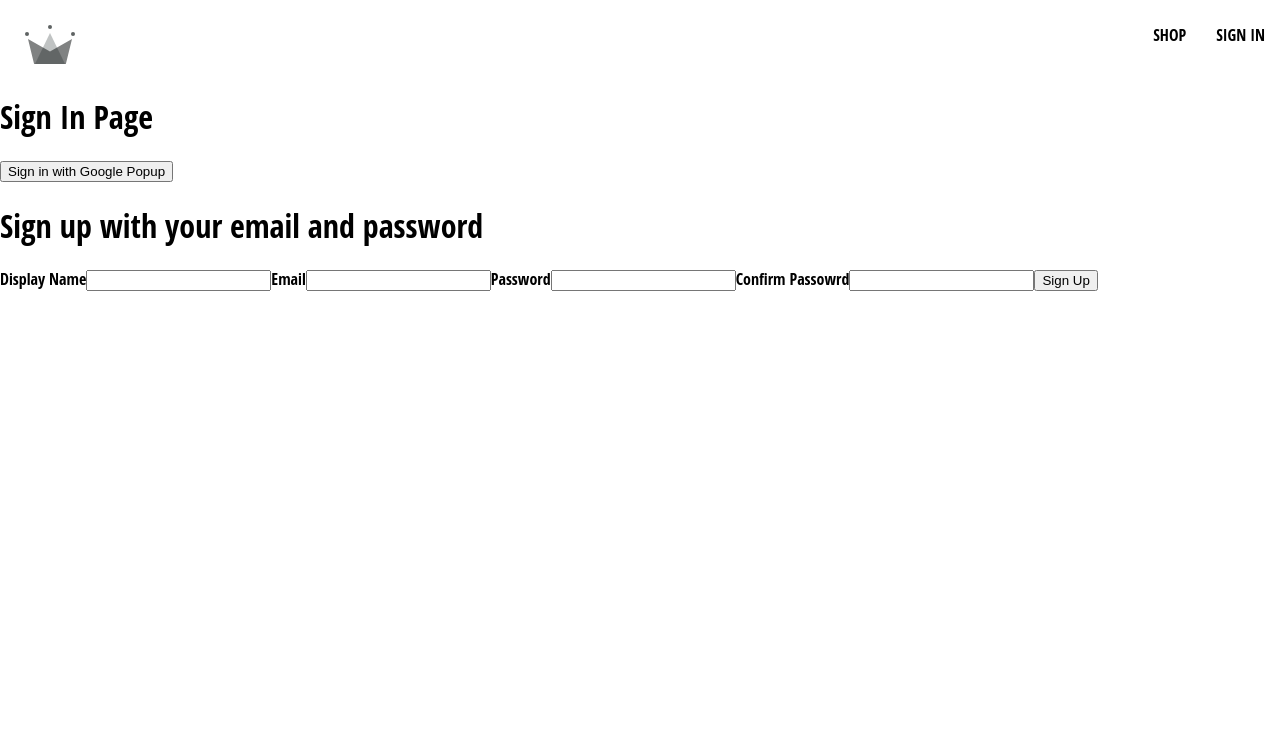
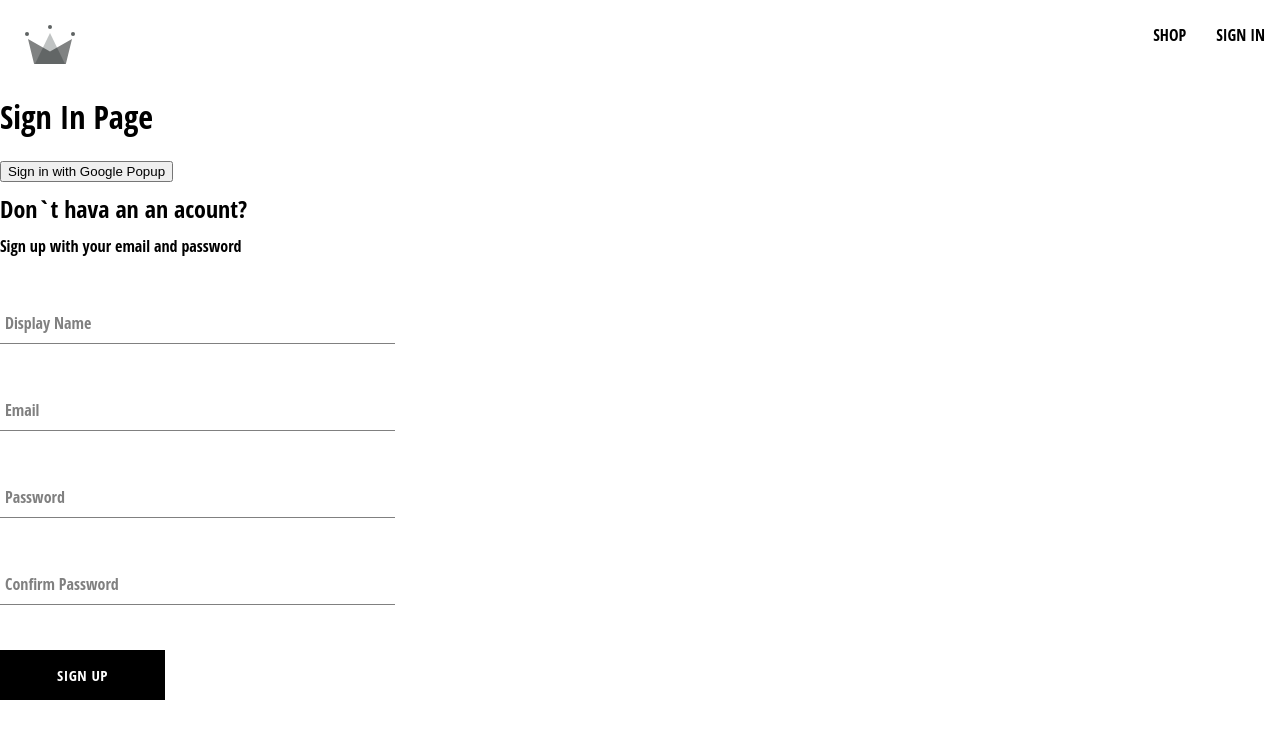
Before and after one commit to vrichtmann/e-comerce, a React (Create React App) app: page /sign-in in a window 1280 px wide. Shown: the top 738 px of the page. Built offline with nearby package versions, Linux system fonts and the light colour scheme; a web font is replaced by a local one.

Commit message:
create sign up component, the form input component ,button component

```diff
--- /dev/null
+++ b/src/compoments/button/button.component.jsx
@@ -0,0 +1,17 @@
+
+import './button.styles.scss';
+
+const BUTTON_TYPE_CLASSES ={
+    google: 'google-sign-in',
+    inverted:  'inverted'
+}
+
+const Button = ({children, buttonType, ...otherProps }) =>{
+    return(
+        <button className={`button-container ${BUTTON_TYPE_CLASSES[buttonType]}`} {...otherProps}>
+            {children}
+        </button>
+    )
+}
+
+export default Button
--- /dev/null
+++ b/src/compoments/button/button.styles.scss
@@ -0,0 +1,46 @@
+.button-container {
+    min-width: 165px;
+    width: auto;
+    height: 50px;
+    letter-spacing: 0.5px;
+    line-height: 50px;
+    padding: 0 35px 0 35px;
+    font-size: 15px;
+    background-color: black;
+    color: white;
+    text-transform: uppercase;
+    font-family: 'Open Sans Condensed';
+    font-weight: bolder;
+    border: none;
+    cursor: pointer;
+    display: flex;
+    justify-content: center;
+
+    &:hover {
+      background-color: white;
+      color: black;
+      border: 1px solid black;
+    }
+
+    &.google-sign-in {
+      background-color: #4285f4;
+      color: white;
+
+      &:hover {
+        background-color: #357ae8;
+        border: none;
+      }
+    }
+
+    &.inverted {
+      background-color: white;
+      color: black;
+      border: 1px solid black;
+
+      &:hover {
+        background-color: black;
+        color: white;
+        border: none;
+      }
+    }
+  }
--- /dev/null
+++ b/src/compoments/form-input/form-input.component.jsx
@@ -0,0 +1,17 @@
+import './form-input.styles.scss';
+
+const FormInput = ({label, ...otherProps}) =>{
+    return(
+        <div className="group">
+            <input className="form-input" {...otherProps}/>
+            {label && (
+            <label className={`${otherProps.value.length > 0 ? 'shrink': '' } form-input-label`}>
+                {label}
+                </label>
+            )}
+
+        </div>
+    );
+};
+
+export default FormInput;
--- /dev/null
+++ b/src/compoments/form-input/form-input.styles.scss
@@ -0,0 +1,54 @@
+$sub-color: grey;
+$main-color: black;
+
+@mixin shrinkLabel {
+  top: -14px;
+  font-size: 12px;
+  color: $main-color;
+}
+
+.group {
+  position: relative;
+  margin: 45px 0;
+
+  .form-input {
+    background: none;
+    background-color: white;
+    color: $sub-color;
+    font-size: 18px;
+    padding: 10px 10px 10px 5px;
+    display: block;
+    width: 100%;
+    border: none;
+    border-radius: 0;
+    border-bottom: 1px solid $sub-color;
+    margin: 25px 0;
+
+    &:focus {
+      outline: none;
+    }
+
+    &:focus ~ .form-input-label {
+      @include shrinkLabel();
+    }
+  }
+
+  input[type='password'] {
+    letter-spacing: 0.3em;
+  }
+
+  .form-input-label {
+    color: $sub-color;
+    font-size: 16px;
+    font-weight: normal;
+    position: absolute;
+    pointer-events: none;
+    left: 5px;
+    top: 10px;
+    transition: 300ms ease all;
+
+    &.shrink {
+      @include shrinkLabel();
+    }
+  }
+}
--- a/src/compoments/sign-up-form/sign-up-form.component.jsx
+++ b/src/compoments/sign-up-form/sign-up-form.component.jsx
@@ -1,5 +1,10 @@
 import { useState } from "react";
 import { createAuthUserWithEmailAndPassword, createUserDocumentFromAuth } from "../../utils/firebase/firebase.utils";
+import FormInput from "../form-input/form-input.component";
+import Button from "../button/button.component";
+
+import "../form-input/form-input.component";
+import './sign-up-form.styles.scss';
 
 const defaultFormFields = {
     displayName: '',
@@ -7,6 +12,8 @@
     password: '',
     confirmPassword: '',
 }
+
+
 
 const SignUpForm = () => {
     const [formFields, setFormFields] = useState(defaultFormFields)
@@ -49,22 +56,17 @@
     };
 
     return (
-        <div>
-            <h1>Sign up with your email and password</h1>
+        <div className="sign-up-container">
+            <h2>Don`t hava an an acount?</h2>
+            <span>Sign up with your email and password</span>
             <form onSubmit={handleSubmit}>
-                <label>Display Name</label>
-                <input type="text" required onChange={handleChange} name="displayName" value={displayName}/>
 
-                <label>Email</label>
-                <input type="email" required onChange={handleChange} name="email" value={email}/>
+                <FormInput label='Display Name' FormInput type="text" required onChange={handleChange} name="displayName" value={displayName}/>
+                <FormInput label='Email' type="email" required onChange={handleChange} name="email" value={email}/>
+                <FormInput label='Password' type="password" required onChange={handleChange} name="password" value={password}/>
+                <FormInput label='Confirm Password' type="password" required onChange={handleChange} name="confirmPassword" value={confirmPassword}/>
 
-                <label>Password</label>
-                <input type="password" required onChange={handleChange} name="password" value={password}/>
-
-                <label>Confirm Passowrd</label>
-                <input type="password" required onChange={handleChange} name="confirmPassword" value={confirmPassword}/>
-
-                <button type="submit">Sign Up</button>
+                <Button type="submit">Sign Up</Button>
             </form>
         </div>
     )
--- /dev/null
+++ b/src/compoments/sign-up-form/sign-up-form.styles.scss
@@ -0,0 +1,9 @@
+.sign-up-container{
+    display:flex;
+    flex-direction: column;
+    width: 380px;
+
+    h2{
+        margin: 10px 0px;
+    }
+}
```
